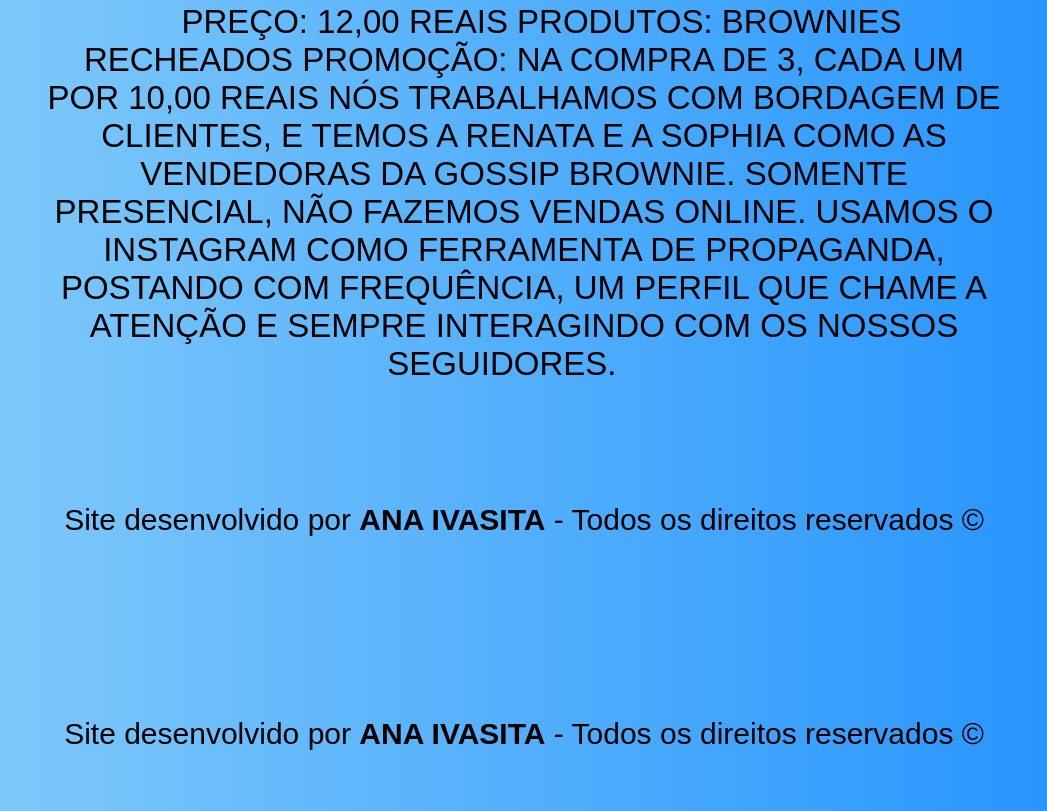
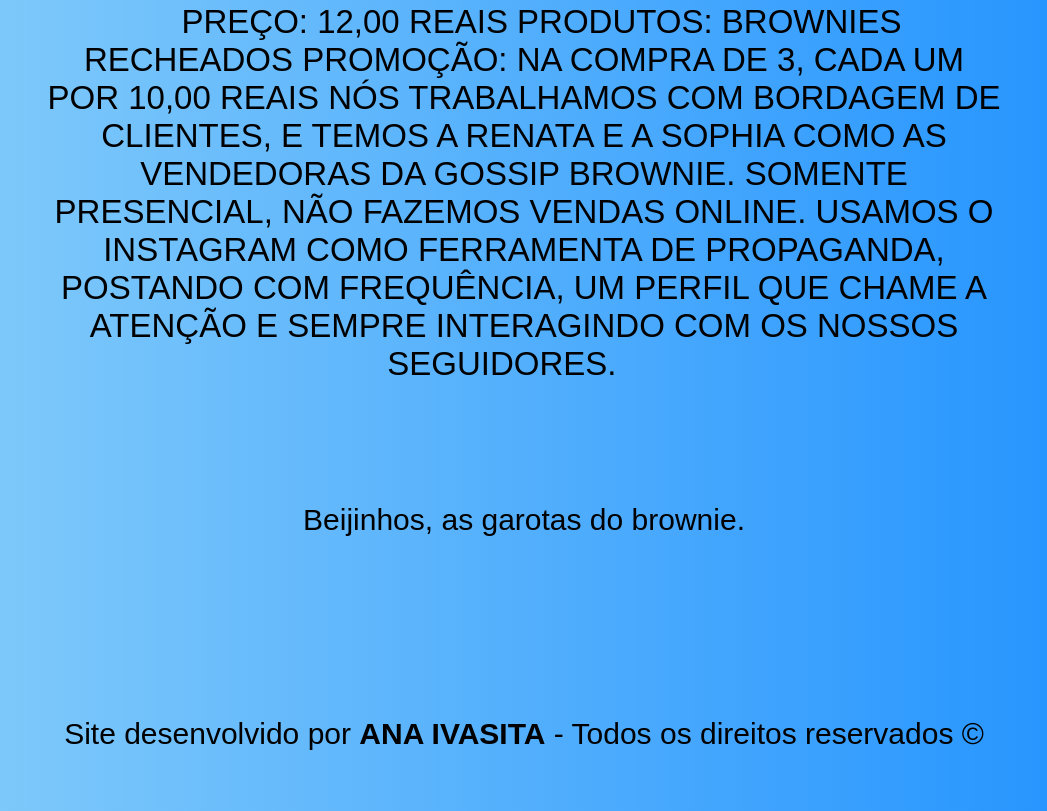
Before and after one commit to anaivasita/site-fam-lia, a plain HTML site: page index.html in a window 1280 px wide. Shown: the part 1940-2751 px from the top of the page, without its empty margins (116-1163 px from the left). Drawn offline with Linux system fonts and the light colour scheme.

Commit message:
Update index.html

```diff
--- a/index.html
+++ b/index.html
@@ -83,7 +83,7 @@ INTERAGINDO COM OS NOSSOS SEGUIDORES.
         </div>
     </main>
     <footer class="rodape">
-        <p class=rodape-paragrafo>Site desenvolvido por <strong>ANA IVASITA</strong> - Todos os direitos reservados &copy;</p>
+        <p class=rodape-paragrafo>Beijinhos, as garotas do brownie.</p>
     </footer>
 </body>
 </html></p>
```
